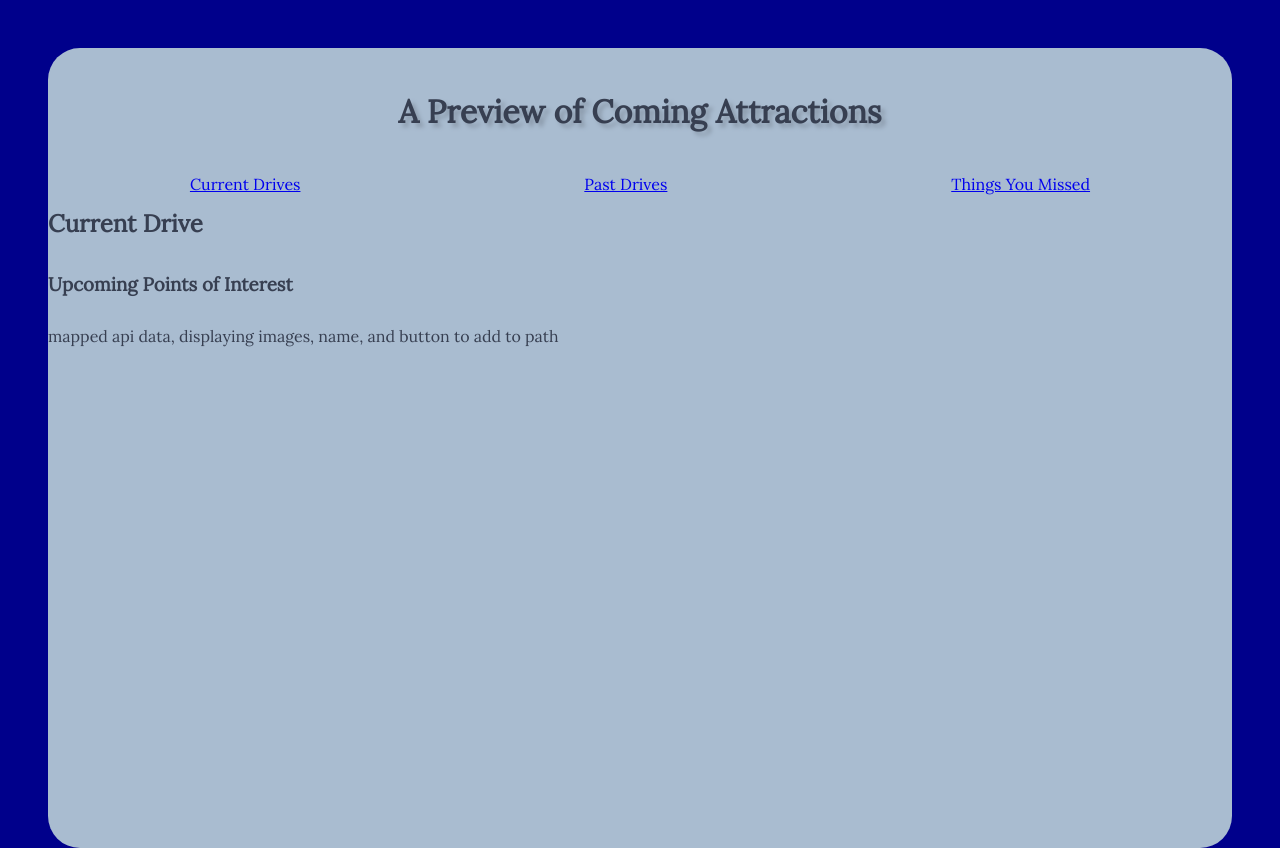
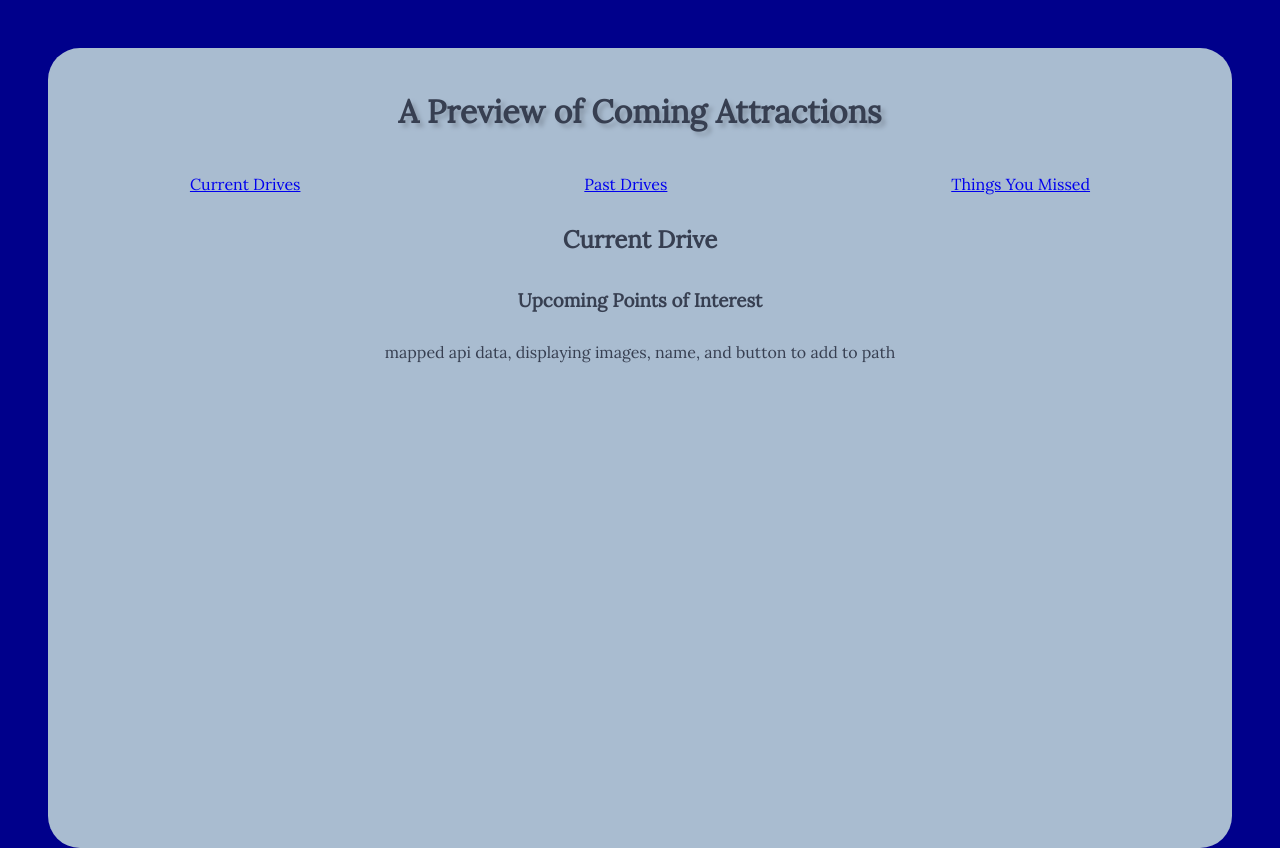
Before and after one commit to alsleaders/capstone, a React (Create React App) app: page / in a window 1280 px wide. Built offline with nearby package versions, Linux system fonts and the light colour scheme.

Commit message:
centered main

```diff
--- a/src/index.css
+++ b/src/index.css
@@ -36,6 +36,15 @@ main {
   align-content: center;
 }
 
+section {
+  /* border: 2rem dashed maroon; */
+  margin: 1rem;
+  display: flex;
+  flex-direction: column;
+  justify-content: center;
+  align-items: center;
+}
+
 ul {
   border: #58a4b0 inset 1rem;
 }
--- a/src/pages/Home.js
+++ b/src/pages/Home.js
@@ -16,13 +16,15 @@ class Home extends Component {
           <GoPast />
           <GoMissed />
         </nav>
-        <h2>Current Drive</h2>
+        <section>
+          <h2>Current Drive</h2>
 
-        <h3>Upcoming Points of Interest</h3>
+          <h3>Upcoming Points of Interest</h3>
 
-        <p>
-          mapped api data, displaying images, name, and button to add to path
-        </p>
+          <p>
+            mapped api data, displaying images, name, and button to add to path
+          </p>
+        </section>
       </main>
     )
   }
```
